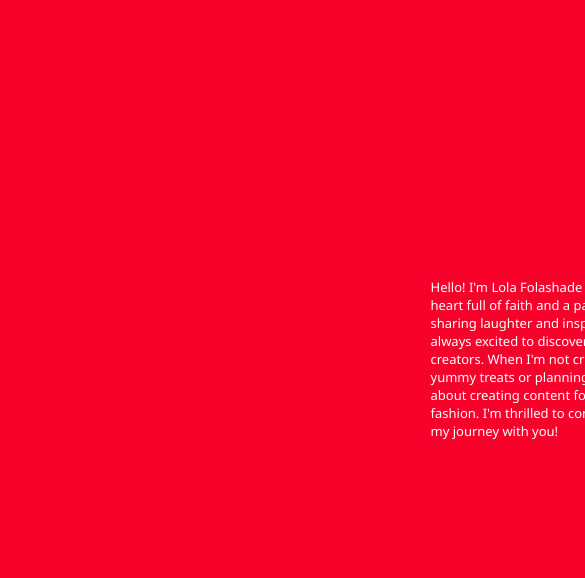
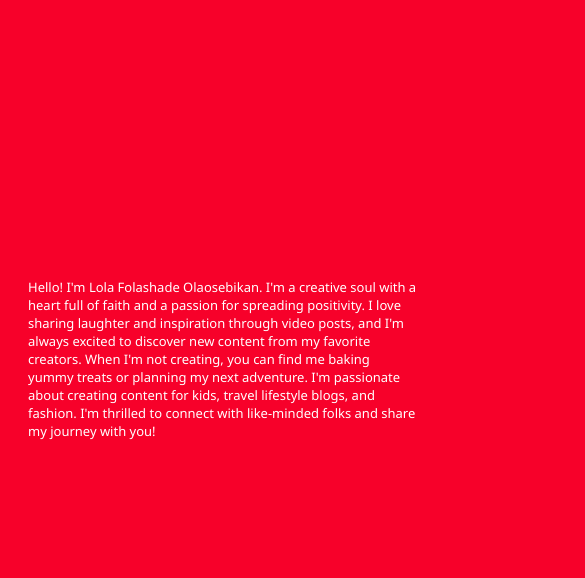
Before and after one commit to TamzCode8/Web, a plain HTML site: page index.html in a window 390 px wide. Shown: the part 430-1008 px from the top of the page, 585 px wide, since content can reach past the window. Drawn offline with Linux system fonts and the light colour scheme.

Commit message:
Update index.css

```diff
--- a/index.css
+++ b/index.css
@@ -49,7 +49,7 @@ a:hover{
      margin-top: 50px;
     color: white;
      top: 78%;
-     left: -5% ;
+     margin-left: 20px ;
      width: 100% ;
      height: 300px ;
     font-size: small;
```
